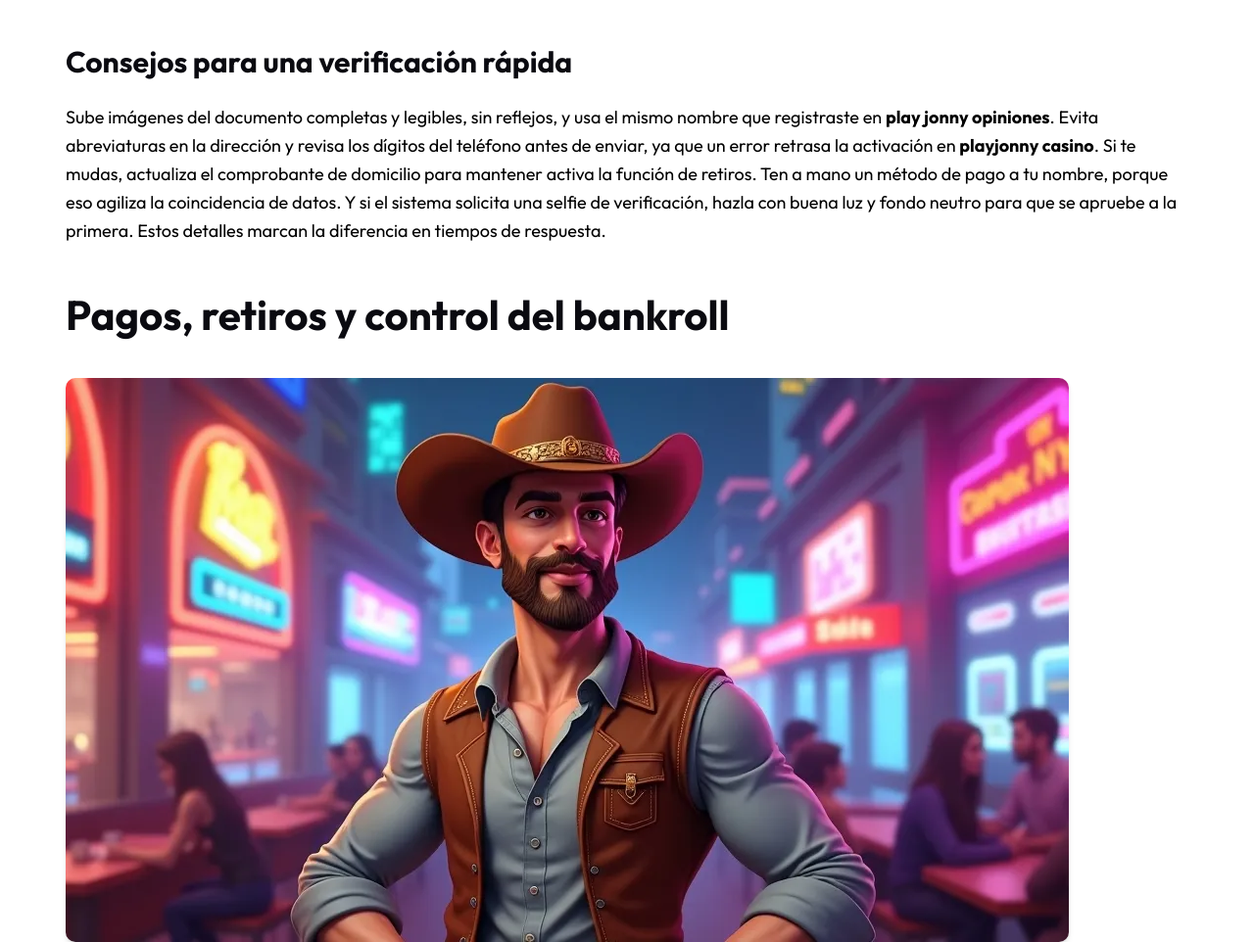
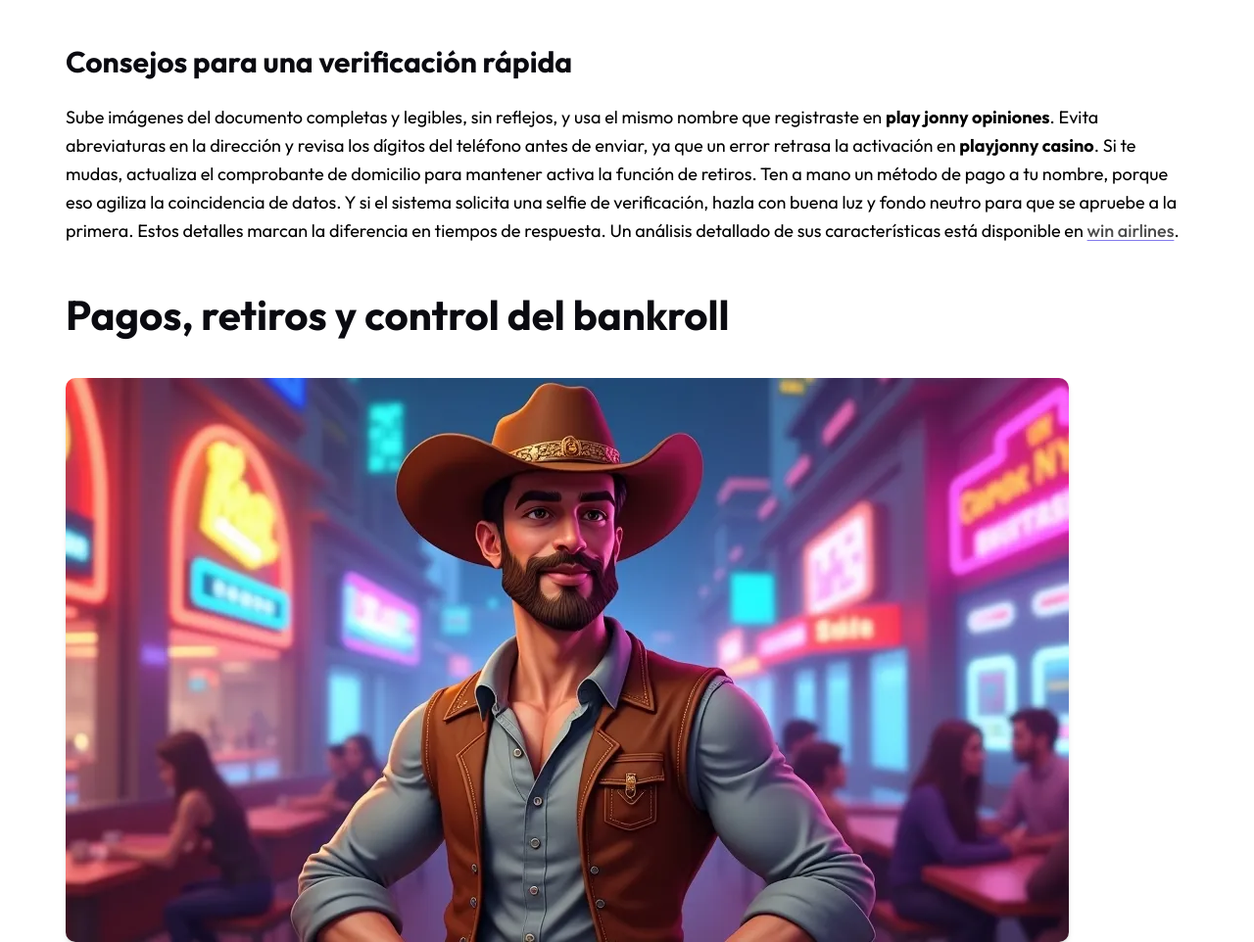
Before and after one commit to vho-28/playjonnyapp.es, a plain HTML site: page index.html in a window 1280 px wide. Shown: the part 1880-2842 px from the top of the page at 98% size. Drawn offline with Linux system fonts and the light colour scheme.

Commit message:
Update index.html

```diff
--- a/index.html
+++ b/index.html
@@ -278,7 +278,7 @@ la función de retiros. Ten a mano un método de pago a tu nombre, porque
 eso agiliza la coincidencia de datos. Y si el sistema solicita una
 selfie de verificación, hazla con buena luz y fondo neutro para que se
 apruebe a la primera. Estos detalles marcan la diferencia en tiempos de
-respuesta.</p>
+respuesta. Un análisis detallado de sus características está disponible en <a href="https://winairline.es" title="win airlines">win airlines</a>.</p>
 <h2 id="pagos-retiros-y-control-del-bankroll"><strong>Pagos, retiros y control del bankroll</strong></h2>
 <p><img src="/images/doc_main/guia-definitiva-de-playjonny-en-espana-juegos-y-pagos-2.webp" alt="playjonny" title="playjonny" loading="lazy"></p>
 <p>Los depósitos se activan desde el panel de cajero con varias opciones
```
